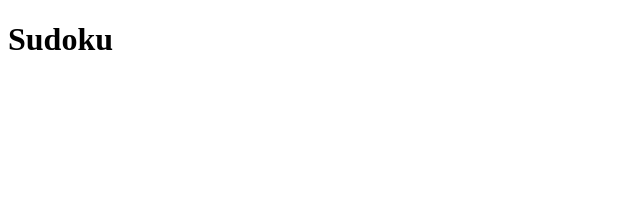
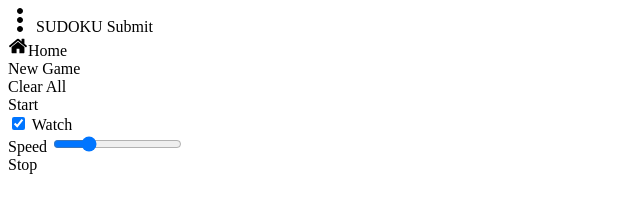
Before and after one commit to Kalle-Rei/sti-frontend, a website: page public/index.html in a window 1280 px wide. Shown: the whole page, without its empty margins (0-640 px from the left). Drawn offline with Linux system fonts and the light colour scheme.

Commit message:
added basic startpage

```diff
--- a/public/index.html
+++ b/public/index.html
@@ -1,5 +1,6 @@
 <!DOCTYPE html>
 <html lang="en">
+
 <head>
     <meta charset="UTF-8">
     <meta http-equiv="X-UA-Compatible" content="IE=edge">
@@ -7,10 +8,47 @@
     <link rel="stylesheet" href="css/index.css">
     <title>Kalles sudoku</title>
 </head>
-    <body>
-        <h1>Sudoku</h1>
 
+<body class="flex-row">
 
-        <script src="js/index.js"></script>
+    <div id="mainContainer">
+        <div id="headerControls" class="flex-row">
+            <span id="headerMenu"><img src="/images/3dots.svg" id="dotMenuSpan"></span>
+            <span id="headerHeader">SUDOKU</span>
+            <span id="headerSubmit"><span>Submit</span></span>
+        </div>
+        <div id="dotMenu">
+            <div id="back" class="flex-row" style="justify-content: space-evenly;"><img src="/images/home.svg">Home
+            </div>
+            <div id="newGame">New Game</div>
+            <div id="clear">Clear All</div>
+            <div id="solver"><span id="text"></span>
+                <div id="solverMenu">
+                    <div id="solverStart">Start</div>
+                    <div id="solverWatch">
+                        <input type="checkbox" id="solverWatchCbox" name="solverWatchCbox" value="watch" checked>
+                        <label for="solverWatchCbox">Watch</label>
+                    </div>
+                    <div id="solverSpeed">
+                        <label for="speedRange">Speed</label>
+                        <input type="range" name="speedRange" id="speedRange" max="250" min="50" value="100">
+                    </div>
+                    <div id="solverStop">Stop</div>
+                </div>
+            </div>
+        </div>
+
+        <!-- Board -->
+        <div id="board">
+
+        </div>
+        <div id="keypad" class="flex-row">
+
+        </div>
+
+    </div>
+
+    <!-- <script src="js/index.js"></script> -->
 </body>
+
 </html>
```
Lines whose indentation alone changed are shown as unchanged.
